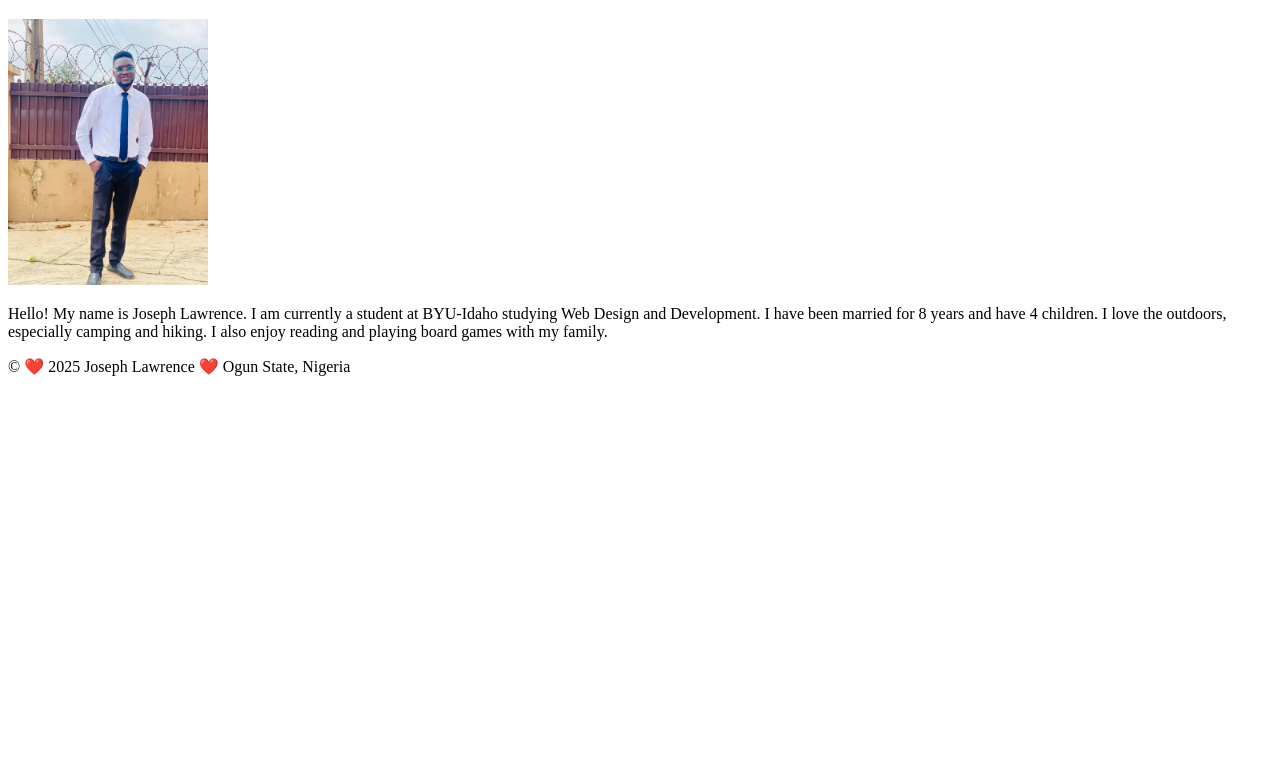
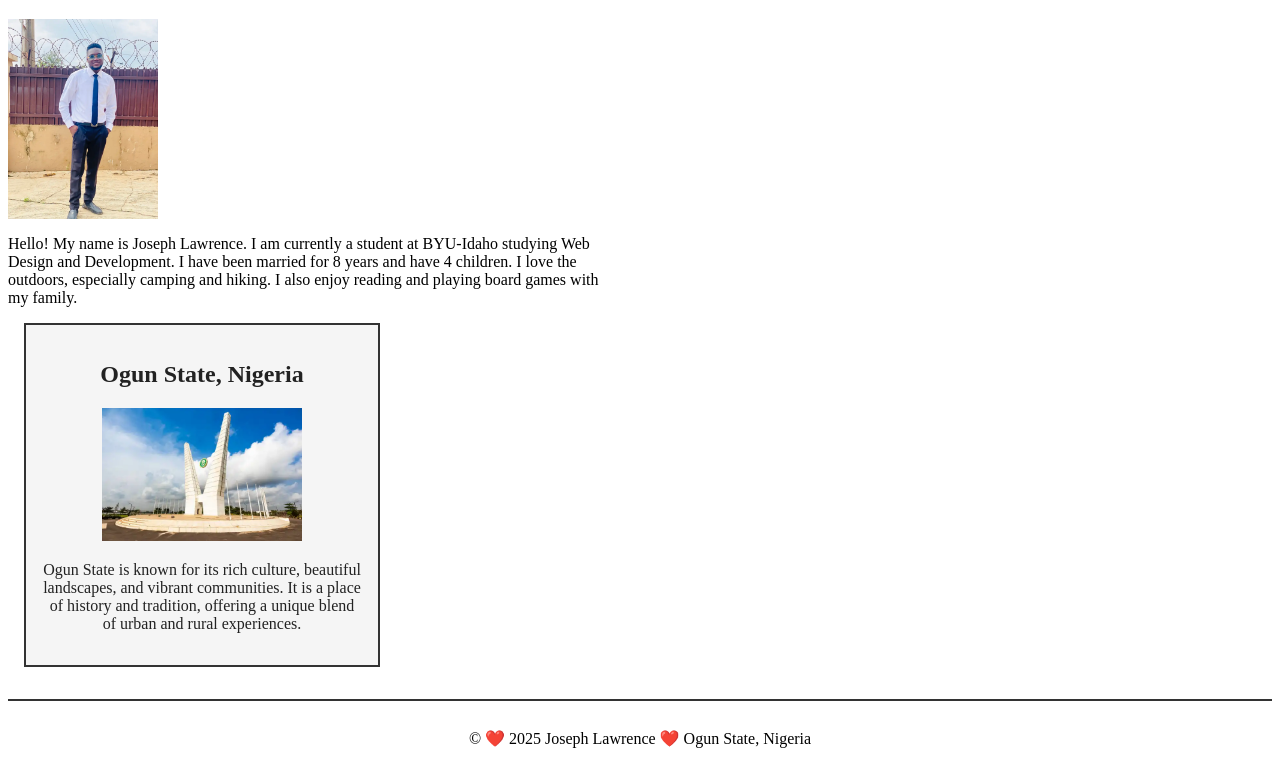
Before and after one commit to jayjay432/wdd130, a plain HTML site: page index.html in a window 1280 px wide. Shown: the part 87-851 px from the top of the page. Before the commit the page ends 800 px from the top, so only its background shows below. Drawn offline with Linux system fonts and the light colour scheme.

Commit message:
week 2 hompage enhancement

```diff
--- a/index.html
+++ b/index.html
@@ -5,6 +5,10 @@
     <meta charset="UTF-8">
     <meta name="viewport" content="width=device-width, initial-scale=1.0">
     <title>Joseph Lawrence | WDD 130</title>
+    <meta name="description"
+        content="Joseph Lawrence's home page for WDD 130 at BYU-Idaho. Learn about Joseph, his interests, and his web design journey.">
+    <meta name="author" content="Joseph Lawrence">
+    <link rel="stylesheet" href="styles/styles.css">
 </head>
 
 <body>
@@ -26,6 +30,14 @@
             also enjoy reading and playing board games with my family.
         </p>
     </main>
+    <aside>
+        <h2>Ogun State, Nigeria</h2>
+        <img src="images/ogun-state.webp" alt="Ogun State landscape" width="200" height="auto">
+        <p>
+            Ogun State is known for its rich culture, beautiful landscapes, and vibrant communities. It is a place of
+            history and tradition, offering a unique blend of urban and rural experiences.
+        </p>
+    </aside>
     <footer>
         <p>
             &copy; ❤️ 2025 Joseph Lawrence ❤️ Ogun State, Nigeria
--- a/styles/styles.css
+++ b/styles/styles.css
@@ -0,0 +1,42 @@
+main {
+    max-width: 600px;
+}
+
+/* Style aside */
+aside {
+    width: 20rem;
+    margin: 1rem ;
+    border: 2px solid #333;
+    padding: 1rem;
+    background-color: #f5f5f5;
+    color: #222;
+    text-align: center;
+}
+
+/* Style aside image */
+aside img {
+    width: 200px;
+    height: auto;
+
+}
+
+/* Make main profile image selector exclusive */
+main img {
+    width: 150px;
+    height: auto;
+    display: block;
+    margin-bottom: 12px;
+}
+
+/* Remove padding from all paragraphs */
+p {
+    padding: 0;
+}
+
+/* Style footer */
+footer {
+    margin-top: 32px;
+    border-top: 2px solid #333;
+    text-align: center;
+    padding-top: 12px;
+}
```
Also changed, not shown: images/ogun-state.webp (added).
